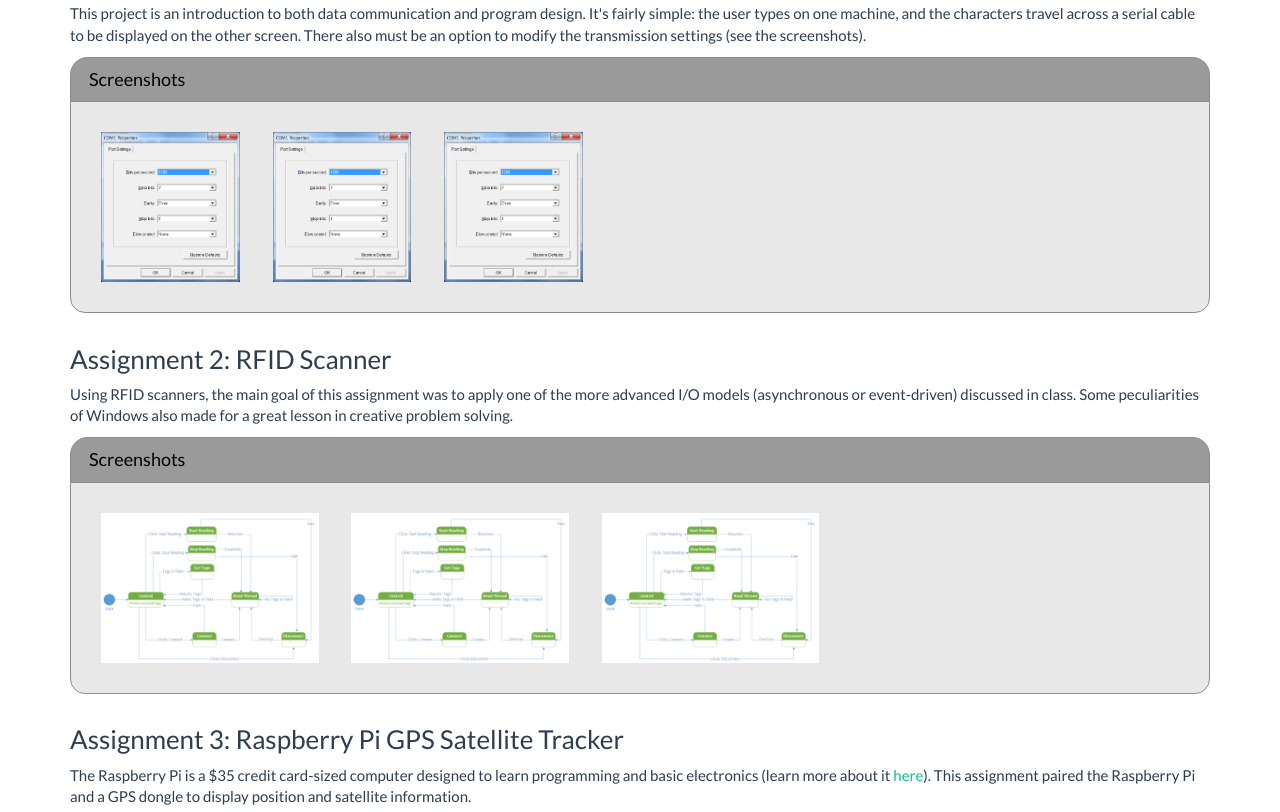
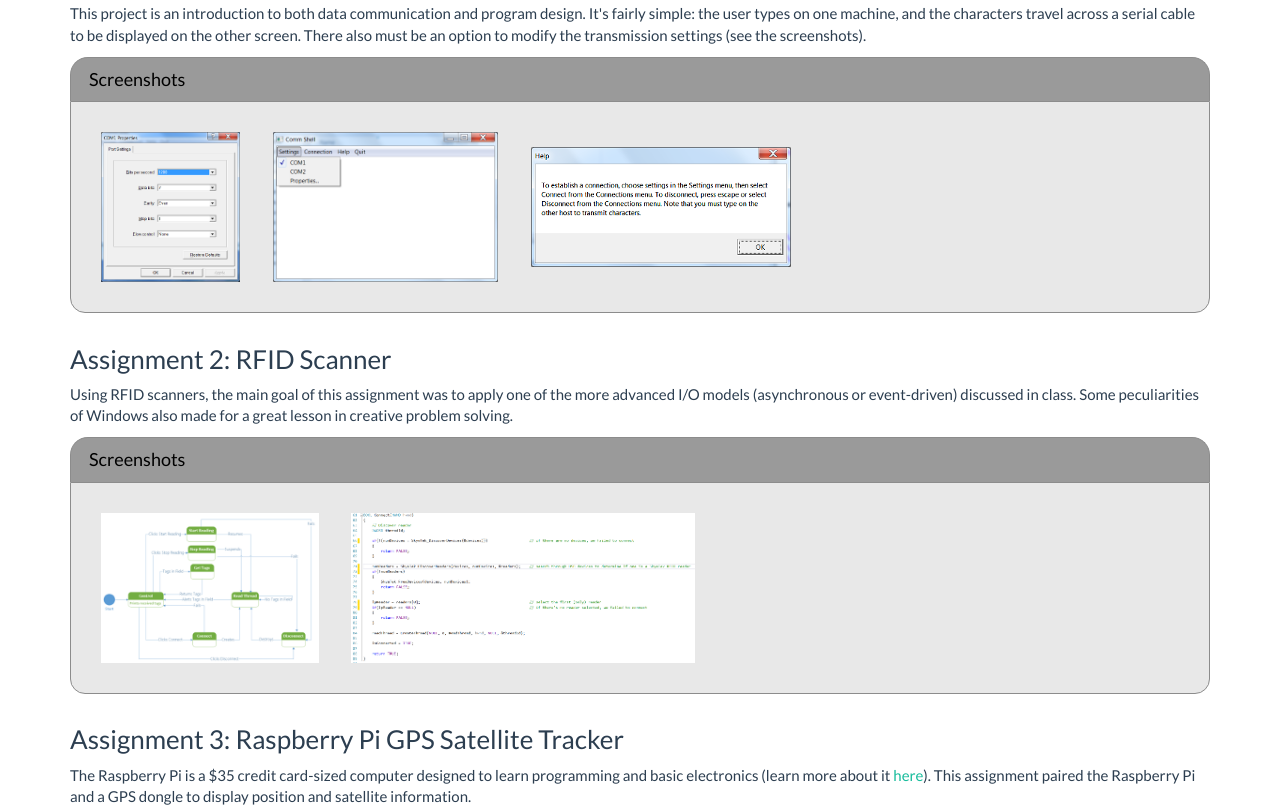
Before and after one commit to Shane-S/milliways, a plain HTML site: page index.html in a window 1280 px wide. Shown: the part 1908-2720 px from the top of the page. Drawn offline with Linux system fonts and the light colour scheme.

Commit message:
Add screenshots for Dumb Terminal, RFID, Android GPS

```diff
--- a/index.html
+++ b/index.html
@@ -235,9 +235,9 @@
                     <p>This project is an introduction to both data communication and program design. It's fairly simple: the user types on one machine, and the characters travel across a serial cable to be displayed on the other screen. There also must be an option to modify the transmission settings (see the screenshots).</p>
                     <div class="thumbnail-group-title">Screenshots</div>
                     <ul class="thumbnail-group">
-                        <li><a href="res/3980/assn1/comm_settings.png" title="Something"><img src="res/3980/assn1/thumbs/comm_settings.png" alt="Something"/></a></li>
-                        <li><a href="res/3980/assn1/comm_settings.png" title="Something"><img src="res/3980/assn1/thumbs/comm_settings.png" alt="Something"/></a></li>
-                        <li><a href="res/3980/assn1/comm_settings.png" title="Something"><img src="res/3980/assn1/thumbs/comm_settings.png" alt="Something"/></a></li>
+                        <li><a href="res/3980/assn1/comm_settings.png" title="Comm Properties"><img src="res/3980/assn1/thumbs/comm_settings.png" alt="Comm Properties"/></a></li>
+                        <li><a href="res/3980/assn1/main_screen.png" title="Main Interface"><img src="res/3980/assn1/thumbs/main_screen.png" alt="Main Interface"/></a></li>
+                        <li><a href="res/3980/assn1/help_message.png" title="Instructions"><img src="res/3980/assn1/thumbs/help_message.png" alt="Instructions"/></a></li>
                     </ul>
                 </div>
                 <div class="nav-target" id="3980_2">
@@ -245,9 +245,8 @@
                     <p>Using RFID scanners, the main goal of this assignment was to apply one of the more advanced I/O models (asynchronous or event-driven) discussed in class. Some peculiarities of Windows also made for a great lesson in creative problem solving.</p>
                     <div class="thumbnail-group-title">Screenshots</div>
                     <ul class="thumbnail-group">
-                        <li><a href="res/3980/assn2/design.png" title="Something"><img src="res/3980/assn2/thumbs/design.png" alt="Something"/></a></li>
-                        <li><a href="res/3980/assn2/design.png" title="Something"><img src="res/3980/assn2/thumbs/design.png" alt="Something"/></a></li>
-                        <li><a href="res/3980/assn2/design.png" title="Something"><img src="res/3980/assn2/thumbs/design.png" alt="Something"/></a></li>
+                        <li><a href="res/3980/assn2/design.png" title="Program Design"><img src="res/3980/assn2/thumbs/design.png" alt="Program Design"/></a></li>
+                        <li><a href="res/3980/assn2/code.png" title="Code to Begin Reading"><img src="res/3980/assn2/thumbs/code.png" alt="Code to Begin Reading"/></a></li>
                     </ul>
                 </div>
                 <div class="nav-target" id="3980_3">
@@ -353,8 +352,10 @@
                     <p>The Android GPS application was a brief (and welcome) break from Windows. The basic requirement was to have the device find its position and send it to server which would print the result. Networking is much easier in Java than C/C++; setting up the Android SDK and Google Maps API proved to be more difficult than the actual project.</p>
                     <div class="thumbnail-group-title">Screenshots</div>
                     <ul class="thumbnail-group">
-                        <li><a href="res/4985/assn2/lan_comparison.png" title="LAN Transfer Statistics"><img src="res/4985/assn2/thumbs/lan_comparison.png" alt="LAN Transfer Statistics"/></a></li>
-                        <li><a href="res/4985/assn2/ReceiveLog.png" title="Received Packets Log"><img src="res/4985/assn2/thumbs/ReceiveLog.png" alt="Received Packets Log"/></a></li>
+                        <li><a href="res/4985/assn3/1.png" title="Choose Program Mode"><img src="res/4985/assn3/thumbs/1.png" alt="Choose Program Mode"/></a></li>
+                        <li><a href="res/4985/assn3/2.png" title="Client Location Finding"><img src="res/4985/assn3/thumbs/2.png" alt="Client Location Finding"/></a></li>
+                        <li><a href="res/4985/assn3/3.png" title="Server Location Plotting"><img src="res/4985/assn3/thumbs/3.png" alt="Server Location Plotting"/></a></li>
+                        <li><a href="res/4985/assn3/7.png" title="Server Receiving Locations"><img src="res/4985/assn3/thumbs/7.png" alt="Server Receiving Locations"/></a></li>
                     </ul>
                 </div>
                 <div class="nav-target" id="4985_4">
```
Also changed, not shown: res/3980/assn1/help_message.png (added), res/3980/assn1/main_screen.png (added), res/3980/assn1/thumbs/help_message.png (added), res/3980/assn1/thumbs/main_screen.png (added), res/3980/assn2/code.png (added), res/3980/assn2/thumbs/code.png (added), res/4985/assn3/1.png (added), res/4985/assn3/2.png (added), res/4985/assn3/3.png (added), res/4985/assn3/7.png (added), res/4985/assn3/thumbs/1.png (added), res/4985/assn3/thumbs/2.png (added), res/4985/assn3/thumbs/3.png (added), res/4985/assn3/thumbs/7.png (added).
